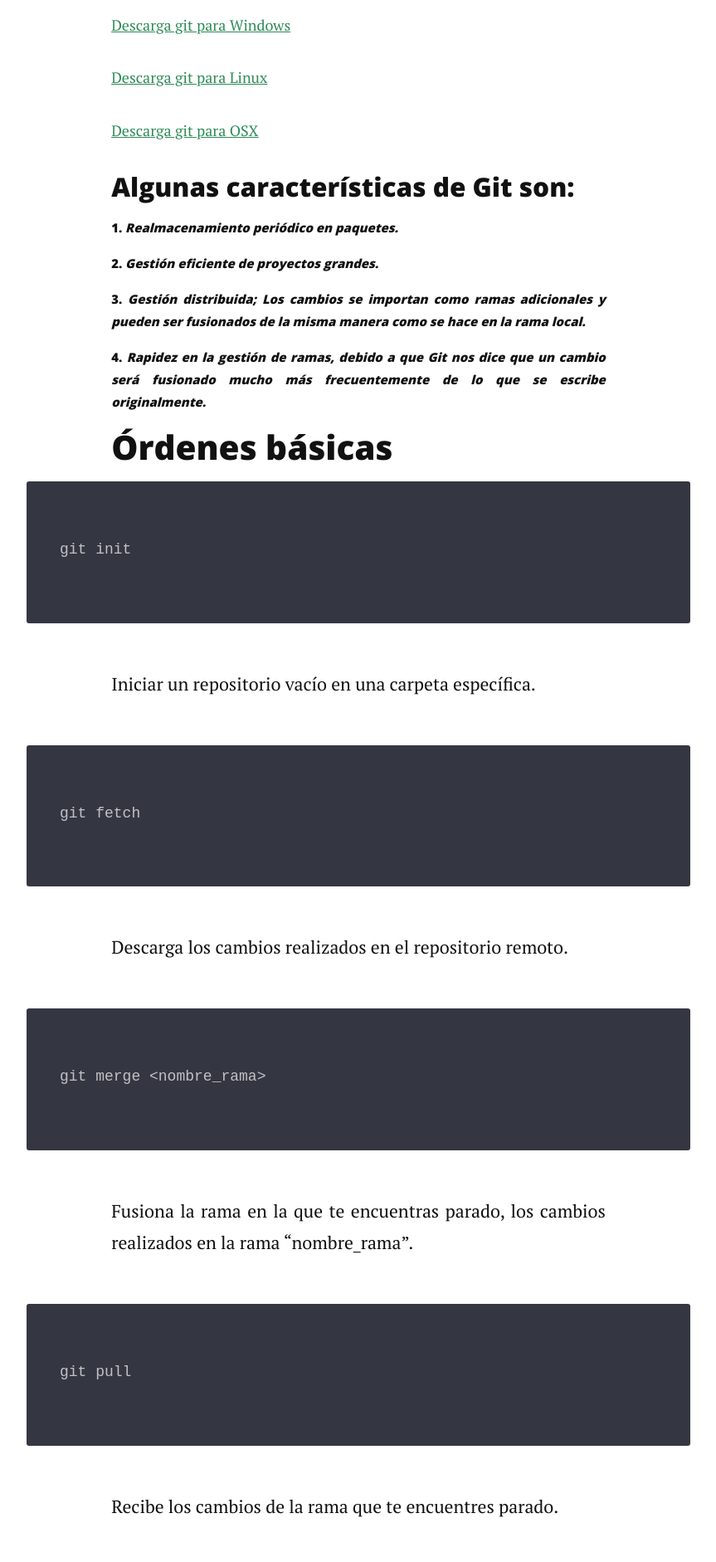
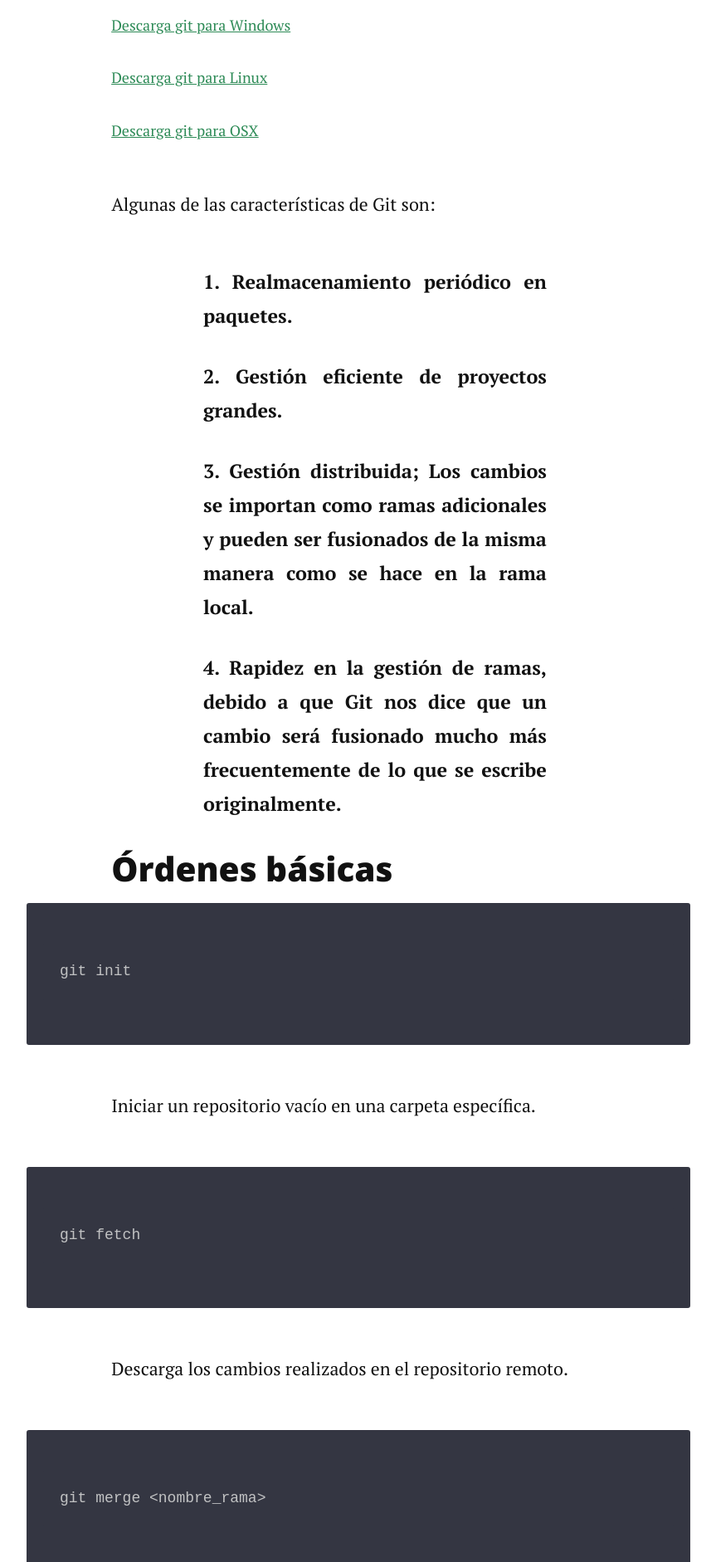
Before and after one commit to Freivincampbell/freivincampbell.github.io, a Jekyll site: the page built from _posts/2016-09-08-git.md, in a window 1280 px wide. Shown: the part 1160-3042 px from the top of the page at 83% size, without its empty margins (208-1071 px from the left). Built offline with Jekyll 4.4.1, drawn with Linux system fonts in a browser that asks for light colours; nearby versions of some CDN libraries; emoji names are drawn with the system emoji font; comment, search, counter and statistics services are not loaded.

Commit message:
update css and post list

```diff
--- a/_posts/2016-09-08-git.md
+++ b/_posts/2016-09-08-git.md
@@ -21,15 +21,15 @@
 
 [Descarga git para OSX](https://git-scm.com/download/mac)
 
-### Algunas características de Git son:
+>Algunas de las características de Git son:
 
-##### 1. _Realmacenamiento periódico en paquetes._
+- **1. Realmacenamiento periódico en paquetes.**
 
-##### 2. _Gestión eficiente de proyectos grandes._
+- **2. Gestión eficiente de proyectos grandes.**
 
-##### 3. _Gestión distribuida; Los cambios se importan como ramas adicionales y pueden ser fusionados de la misma manera como se hace en la rama local._
+- **3. Gestión distribuida; Los cambios se importan como ramas adicionales y pueden ser fusionados de la misma manera como se hace en la rama local.**
 
-##### 4. _Rapidez en la gestión de ramas, debido a que Git nos dice que un cambio será fusionado mucho más frecuentemente de lo que se escribe originalmente._
+- **4. Rapidez en la gestión de ramas, debido a que Git nos dice que un cambio será fusionado mucho más frecuentemente de lo que se escribe originalmente.**
 
 ## Órdenes básicas
 
```
Also changed, not shown: assets/css/style.css.
